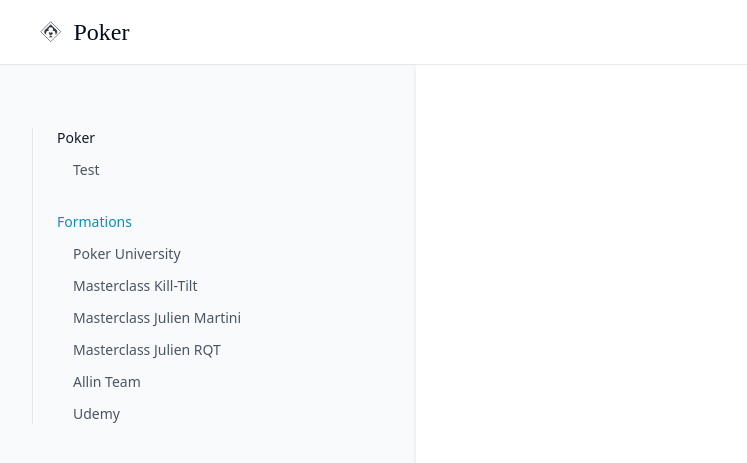
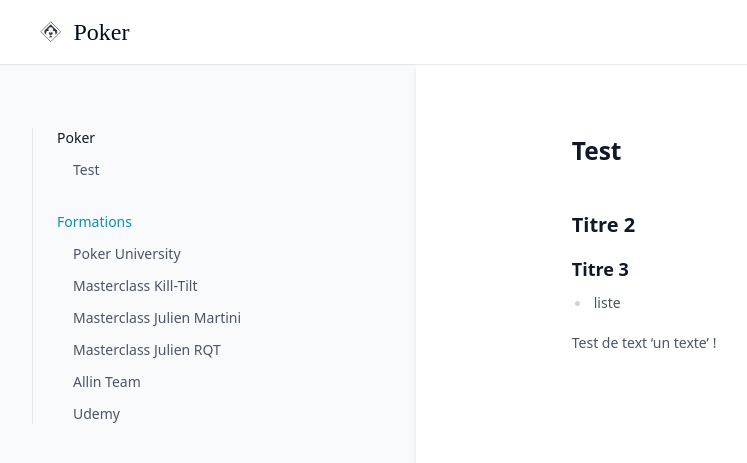
Before and after one commit to greglejeune/ebook, a Jekyll site: the page built from _poker/test.md, in a window 1280 px wide. Shown: the top 463 px of the page, without its empty margins (0-747 px from the left). Built offline with Jekyll 4.4.1, drawn with Linux system fonts in a browser that asks for light colours.

Commit message:
Update test.md

```diff
--- a/_poker/test.md
+++ b/_poker/test.md
@@ -4,3 +4,13 @@ title: "Test"
 category: pu
 source:
 ---
+
+# Test
+
+## Titre 2
+
+### Titre 3
+
+- liste
+
+Test de text 'un texte' !
```
